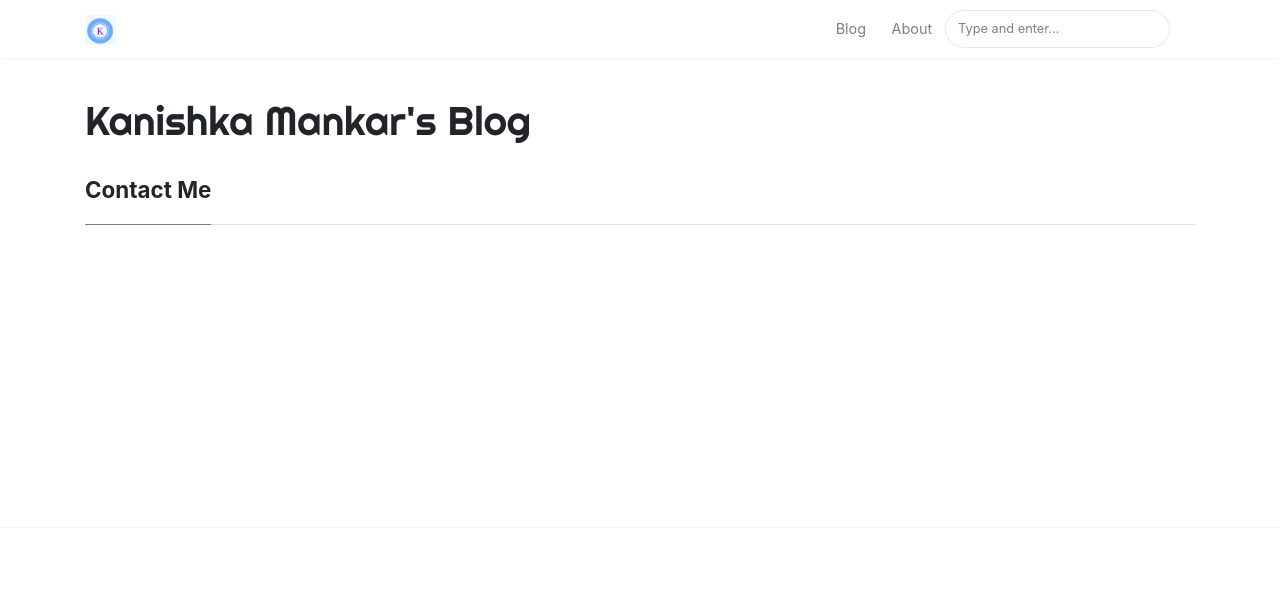
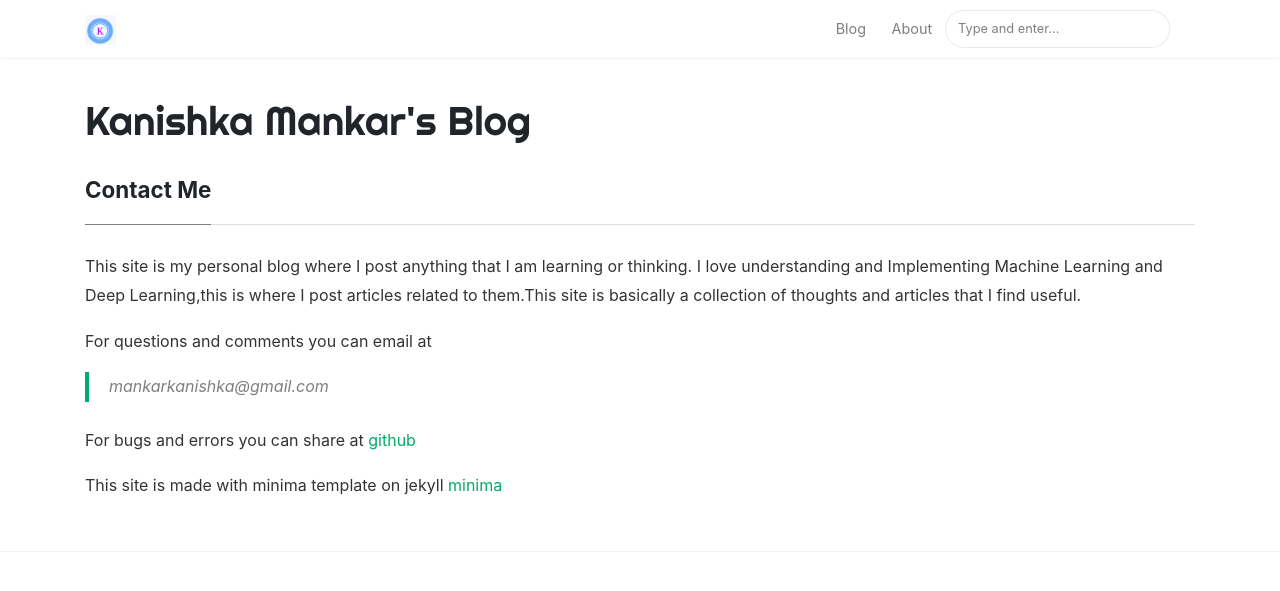
Before and after one commit to kcmankar/kcmankar.github.io, a Jekyll site: the page built from _pages/about.md, in a window 1280 px wide. Shown: the top 591 px of the page. Built offline with Jekyll 4.4.1, drawn with Linux system fonts in a browser that asks for light colours; nearby versions of some CDN libraries.

Commit message:
Blog about page

```diff
--- a/_pages/about.md
+++ b/_pages/about.md
@@ -4,3 +4,15 @@ title: Contact Me
 permalink: /about
 comments: false
 ---
+This site is my personal blog where I post anything that I am learning or thinking.
+I love understanding and Implementing Machine Learning and Deep Learning,this is where I post articles related to them.This site is basically a collection of thoughts and articles that I find useful.
+
+For questions and comments you can email at
+> mankarkanishka@gmail.com
+
+For bugs and errors you can share at [github](https://github.com/kcmankar)
+
+
+
+This site is made with minima template on jekyll
+[minima](https://github.com/jekyll/minima)
```
